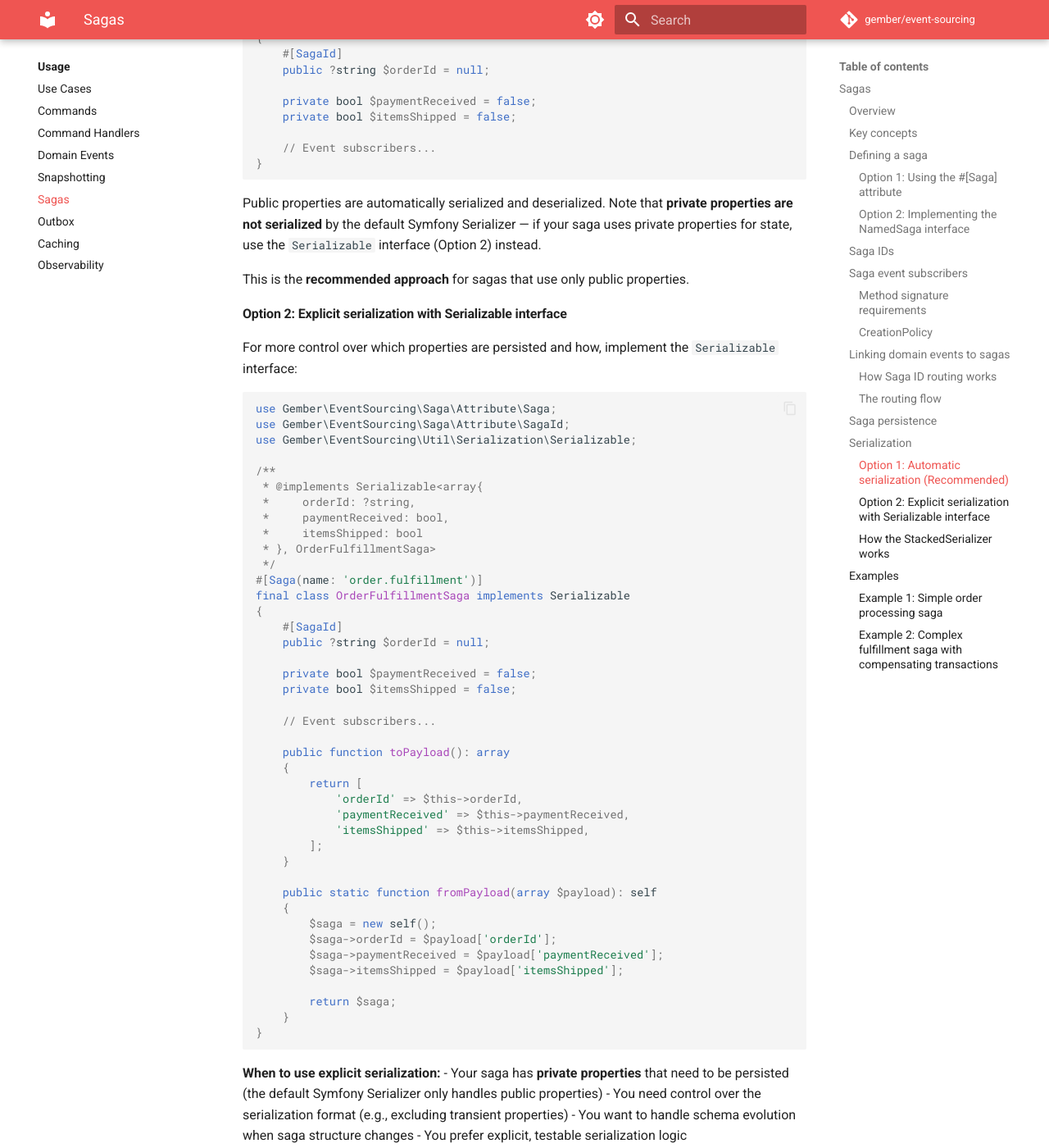
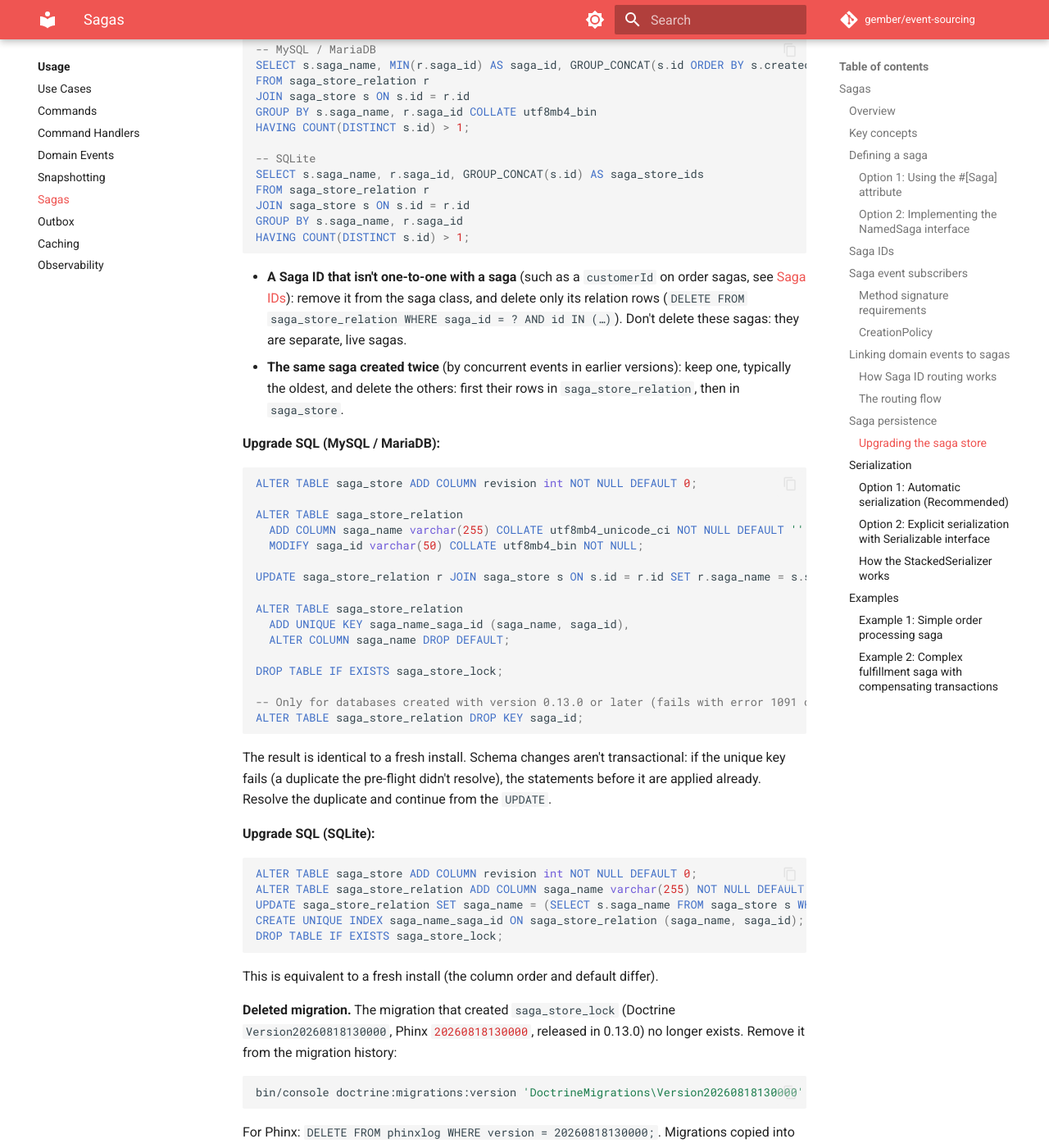
Before and after one commit to GemberPHP/event-sourcing, an MkDocs documentation site: the page built from docs/usage/sagas.md, in a window 1280 px wide and 1400 px high, scrolled down 7948 px. Shown: the whole window at 82% size. Built offline with MkDocs 1.6.1 and Material for MkDocs 9.7.7, drawn with Linux system fonts in a browser that asks for light colours; comment, search, counter and statistics services are not loaded; some of the changed text lies outside the part shown.

Commit message:
Retry a taken saga id of a new saga and document the saga store upgrade
- A taken saga id of a new saga means it was created concurrently: retried, the
  retry handles the event by that saga (test through handler, retry and store).
  Only adding a taken saga id to an existing saga is SagaIdAlreadyInUseException.
  The repository test double follows the real repository.
- Docs: upgrading the saga store (pre-flight, MySQL/SQLite SQL, deleted migration,
  rollback), roll back your transaction on a saga store exception, clones, retries
  inside any active transaction, case-sensitive saga ids, why a customerId routes
  to the wrong saga.
- Guard the saga executor test double against endless loops.

````diff
--- a/docs/usage/sagas.md
+++ b/docs/usage/sagas.md
@@ -115,7 +115,7 @@ Events route to sagas using **OR logic**: if any of the event's `#[SagaId]` prop
 Both reach the same `OrderFulfillmentSaga` type, but locate the saga instance through different Saga ID values. Each Saga ID value is stored as a separate relation in the saga store, enabling lookup by any of them.
 
 !!! warning "A Saga ID value identifies one saga instance"
-    A Saga ID value belongs to at most one saga instance per saga name, across all its Saga ID names. Only use identifiers that relate one-to-one to a saga instance: an order saga can have an `orderId` and a `shipmentId`, but not a `customerId`, as a customer places many orders. Saving a saga with a Saga ID value that already belongs to another instance throws a `SagaIdAlreadyInUseException`. To react to customer events for all of a customer's orders, use a separate saga per customer, or let the customer's events carry the order IDs.
+    A Saga ID value belongs to at most one saga instance per saga name, across all its Saga ID names. Only use identifiers that relate one-to-one to a saga instance: an order saga can have an `orderId` and a `shipmentId`, but not a `customerId`, as a customer places many orders. The event placing a customer's second order would find the first order's saga through the `customerId`, and be handled by it. Adding a Saga ID value that already belongs to another instance to an existing saga throws a `SagaIdAlreadyInUseException`. To react to customer events for all of a customer's orders, use a separate saga per customer, or let the customer's events carry the order IDs.
 
 ### Saga event subscribers
 
@@ -296,6 +296,95 @@ Unlike event-sourced use cases, sagas are persisted directly. The saga store sav
 When a saga instance is saved, all current Saga ID values are persisted as relations. On subsequent saves, relations of removed Saga ID values are deleted and relations of added ones are inserted, allowing Saga ID values to change over the saga's lifetime. A Saga ID value belongs to at most one saga instance per saga name (see [Saga IDs](#saga-ids)).
 
 Concurrent events for the same saga instance are handled safely: each save checks the revision the saga was loaded with, and a save that conflicts with a concurrent one is retried with the reloaded saga (up to 5 attempts). See [How it works - Saga concurrency](../how-it-works.md#saga-concurrency).
+
+#### Upgrading the saga store
+
+The saga store got a revision, a saga name per Saga ID with a unique key (case-sensitive), and lost its lock table. The released migrations were changed in place, so **a database that already ran them needs these changes applied manually**. Old and new code can't run against each other's schema, so upgrade with everything stopped:
+
+1. Take a backup.
+2. Stop all processes handling saga events (outbox processors, message consumers).
+3. Run the pre-flight query below and resolve every row it returns.
+4. Apply the upgrade SQL.
+5. Deploy the new version, then start the processes again.
+
+**Pre-flight: Saga ID values owned by more than one saga.** These block the unique key:
+
+```sql
+-- MySQL / MariaDB
+SELECT s.saga_name, MIN(r.saga_id) AS saga_id, GROUP_CONCAT(s.id ORDER BY s.created_at) AS saga_store_ids
+FROM saga_store_relation r
+JOIN saga_store s ON s.id = r.id
+GROUP BY s.saga_name, r.saga_id COLLATE utf8mb4_bin
+HAVING COUNT(DISTINCT s.id) > 1;
+
+-- SQLite
+SELECT s.saga_name, r.saga_id, GROUP_CONCAT(s.id) AS saga_store_ids
+FROM saga_store_relation r
+JOIN saga_store s ON s.id = r.id
+GROUP BY s.saga_name, r.saga_id
+HAVING COUNT(DISTINCT s.id) > 1;
+```
+
+- **A Saga ID that isn't one-to-one with a saga** (such as a `customerId` on order sagas, see [Saga IDs](#saga-ids)): remove it from the saga class, and delete only its relation rows (`DELETE FROM saga_store_relation WHERE saga_id = ? AND id IN (…)`). Don't delete these sagas: they are separate, live sagas.
+- **The same saga created twice** (by concurrent events in earlier versions): keep one, typically the oldest, and delete the others: first their rows in `saga_store_relation`, then in `saga_store`.
+
+**Upgrade SQL (MySQL / MariaDB):**
+
+```sql
+ALTER TABLE saga_store ADD COLUMN revision int NOT NULL DEFAULT 0;
+
+ALTER TABLE saga_store_relation
+  ADD COLUMN saga_name varchar(255) COLLATE utf8mb4_unicode_ci NOT NULL DEFAULT '' AFTER id,
+  MODIFY saga_id varchar(50) COLLATE utf8mb4_bin NOT NULL;
+
+UPDATE saga_store_relation r JOIN saga_store s ON s.id = r.id SET r.saga_name = s.saga_name WHERE r.saga_name = '';
+
+ALTER TABLE saga_store_relation
+  ADD UNIQUE KEY saga_name_saga_id (saga_name, saga_id),
+  ALTER COLUMN saga_name DROP DEFAULT;
+
+DROP TABLE IF EXISTS saga_store_lock;
+
+-- Only for databases created with version 0.13.0 or later (fails with error 1091 otherwise, which is fine)
+ALTER TABLE saga_store_relation DROP KEY saga_id;
+```
+
+The result is identical to a fresh install. Schema changes aren't transactional: if the unique key fails (a duplicate the pre-flight didn't resolve), the statements before it are applied already. Resolve the duplicate and continue from the `UPDATE`.
+
+**Upgrade SQL (SQLite):**
+
+```sql
+ALTER TABLE saga_store ADD COLUMN revision int NOT NULL DEFAULT 0;
+ALTER TABLE saga_store_relation ADD COLUMN saga_name varchar(255) NOT NULL DEFAULT '';
+UPDATE saga_store_relation SET saga_name = (SELECT s.saga_name FROM saga_store s WHERE s.id = saga_store_relation.id) WHERE saga_name = '';
+CREATE UNIQUE INDEX saga_name_saga_id ON saga_store_relation (saga_name, saga_id);
+DROP TABLE IF EXISTS saga_store_lock;
+```
+
+This is equivalent to a fresh install (the column order and default differ).
+
+**Deleted migration.** The migration that created `saga_store_lock` (Doctrine `Version20260818130000`, Phinx `20260818130000`, released in 0.13.0) no longer exists. Remove it from the migration history:
+
+```bash
+bin/console doctrine:migrations:version 'DoctrineMigrations\Version20260818130000' --delete --no-interaction
+```
+
+For Phinx: `DELETE FROM phinxlog WHERE version = 20260818130000;`. Migrations copied into your application need the same changes.
+
+**Rolling back** to the previous version after the upgrade (MySQL / MariaDB; the `revision` column can stay):
+
+```sql
+CREATE TABLE IF NOT EXISTS saga_store_lock (
+  boundary_hash char(64) COLLATE utf8mb4_unicode_ci NOT NULL,
+  PRIMARY KEY (boundary_hash)
+) ENGINE=InnoDB DEFAULT CHARSET=utf8mb4 COLLATE=utf8mb4_unicode_ci;
+
+ALTER TABLE saga_store_relation
+  DROP KEY saga_name_saga_id,
+  DROP COLUMN saga_name,
+  MODIFY saga_id varchar(50) COLLATE utf8mb4_unicode_ci NOT NULL,
+  ADD KEY saga_id (saga_id);
+```
 
 ### Serialization
 
````
Also changed, not shown: docs/how-it-works.md (+5 -3 lines), 7 other files.
